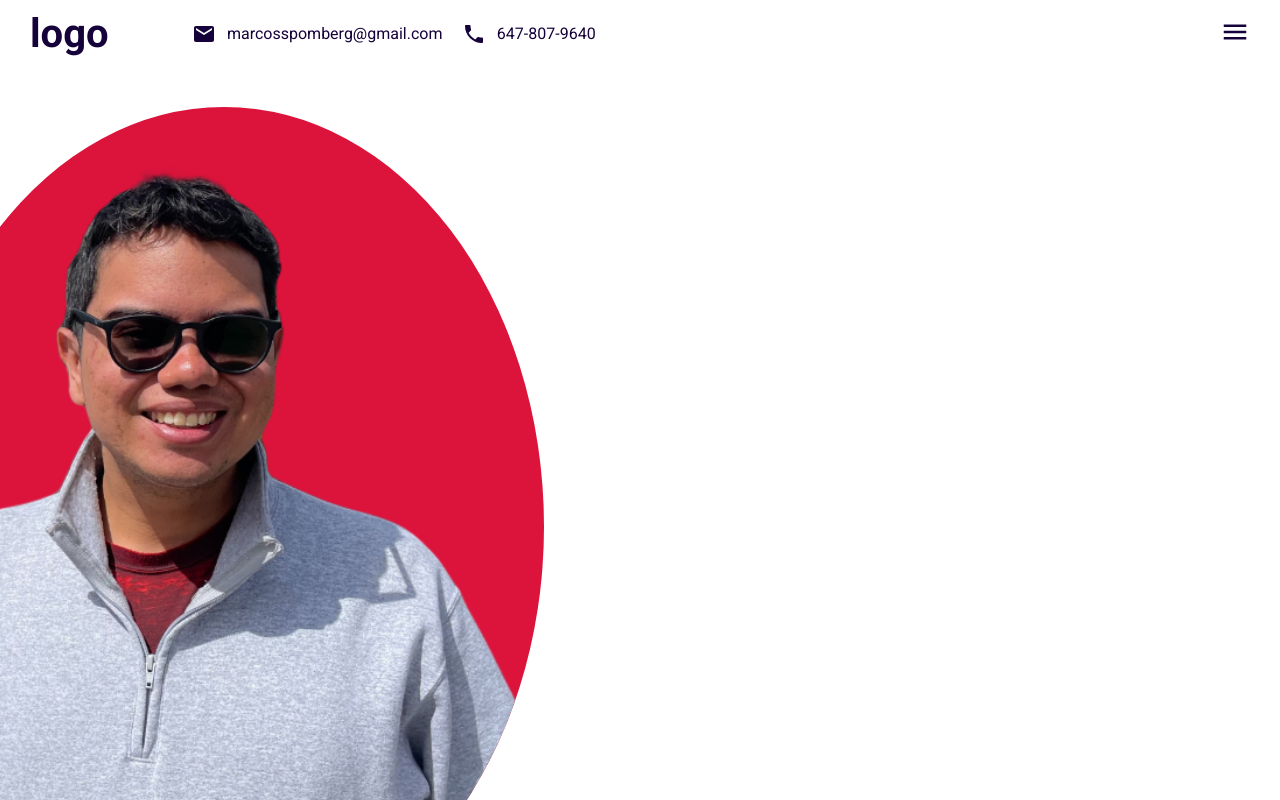
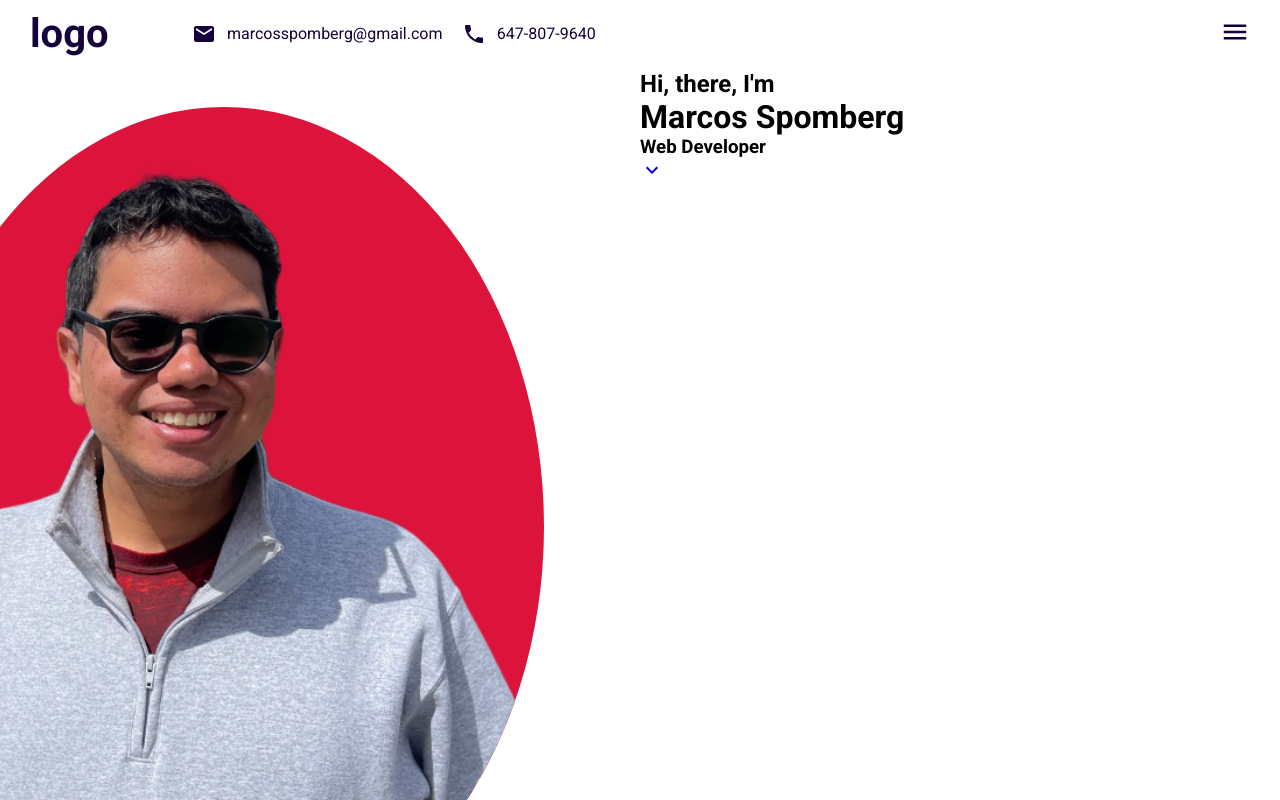
Before and after one commit to spomberg/portfolio, a React (Create React App) app: page / in a window 1280 px wide. Built offline with nearby package versions, Linux system fonts and the light colour scheme.

Commit message:
Add intro text and down arrow

```diff
--- a/src/components/intro/intro.jsx
+++ b/src/components/intro/intro.jsx
@@ -10,7 +10,14 @@ export default function Intro() {
         </div>
       </div>
       <div className='right'>
-
+        <div className='wrapper'>
+          <h2>Hi, there, I'm</h2>
+          <h1>Marcos Spomberg</h1>
+          <h3>Web Developer</h3>
+        </div>
+        <a href="#portfolio">
+          <KeyboardArrowDown />
+        </a>
       </div>
     </div>
   )
```
